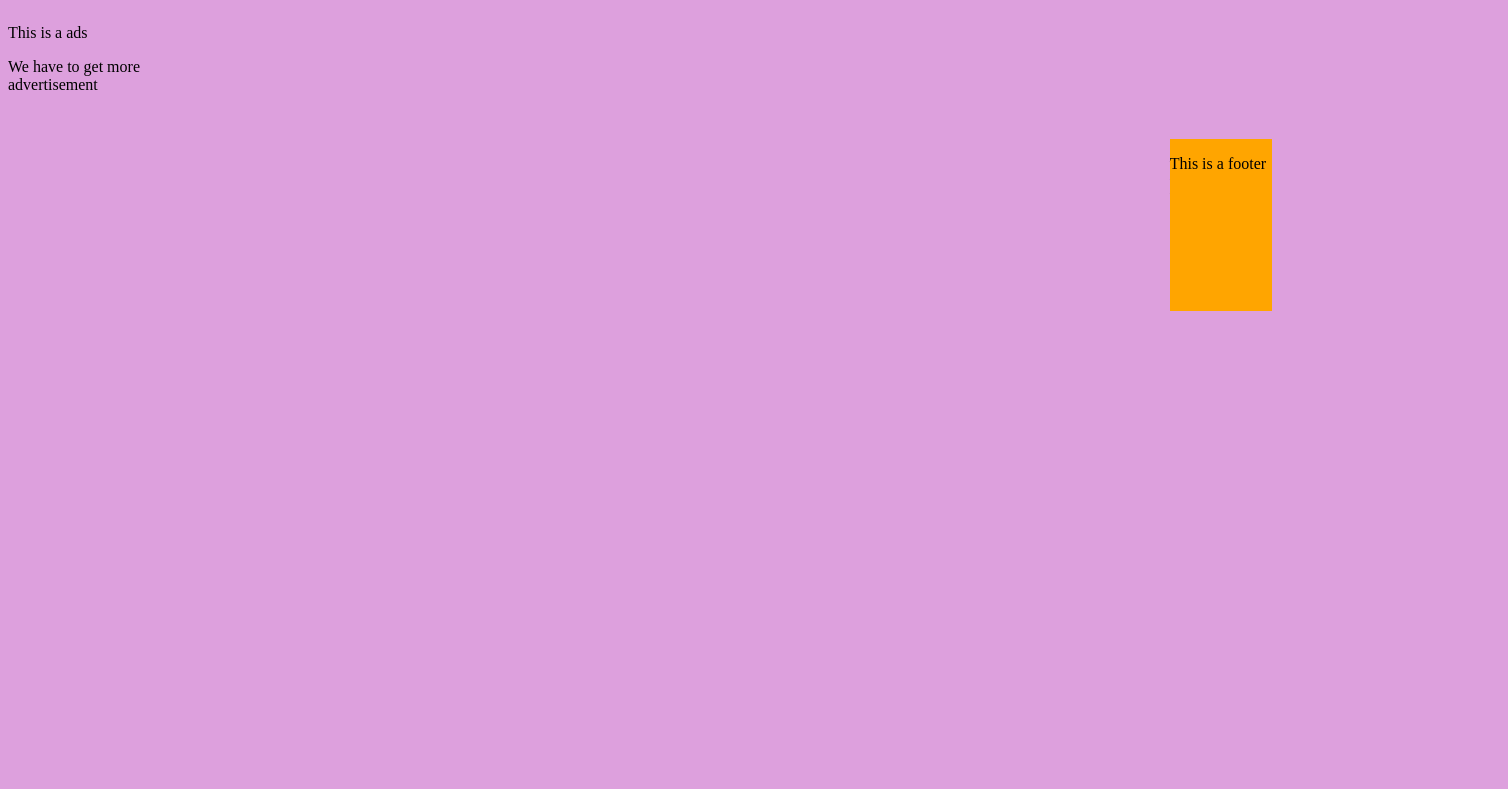
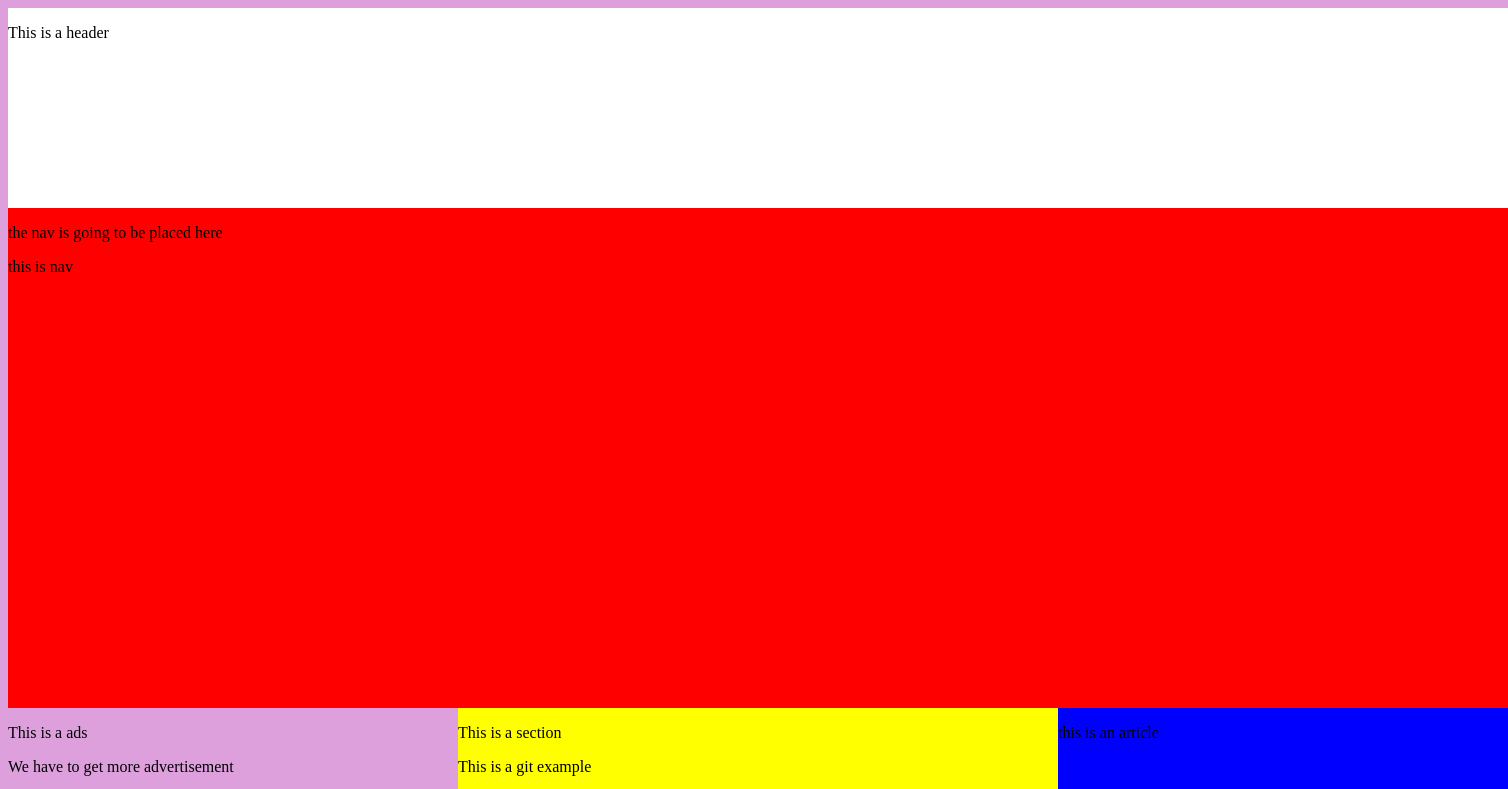
Before and after one commit to daddyfredddy/grid, a plain HTML site: page index.html in a window 1280 px wide. Shown: the top 789 px of the page, 1508 px wide, since content can reach past the window. Drawn offline with Linux system fonts and the light colour scheme.

Commit message:
changed the grid area in css

```diff
--- a/grid.css
+++ b/grid.css
@@ -5,9 +5,9 @@ body {
 .container {
     margin: 0;
     display: grid;
-    grid-template-columns: auto 27% 27% 27%;
-    grid-template-rows: 8% 30% auto 10%;
-    grid-template-areas: "header header header header"
+    grid-template-columns: 450px  600px 450px;
+    grid-template-rows: 200px 500px 500px 500px ;
+    grid-template-areas: "header header header"
                          "nav nav nav"
                          "ads section article"
                          "footer footer footer";
--- a/index.html
+++ b/index.html
@@ -14,6 +14,7 @@
 
             <div class="nav">
                 <p>the nav is going to be placed here</p>
+                <p> this is nav</p>
 
             </div>
 
```
